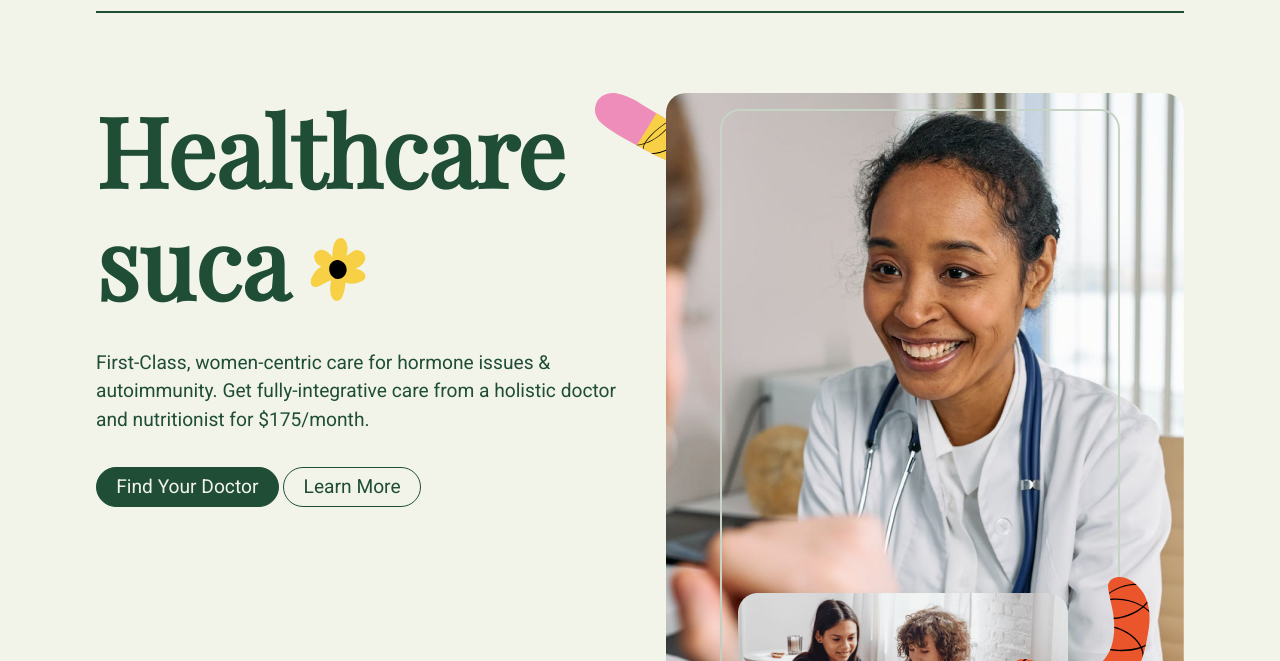
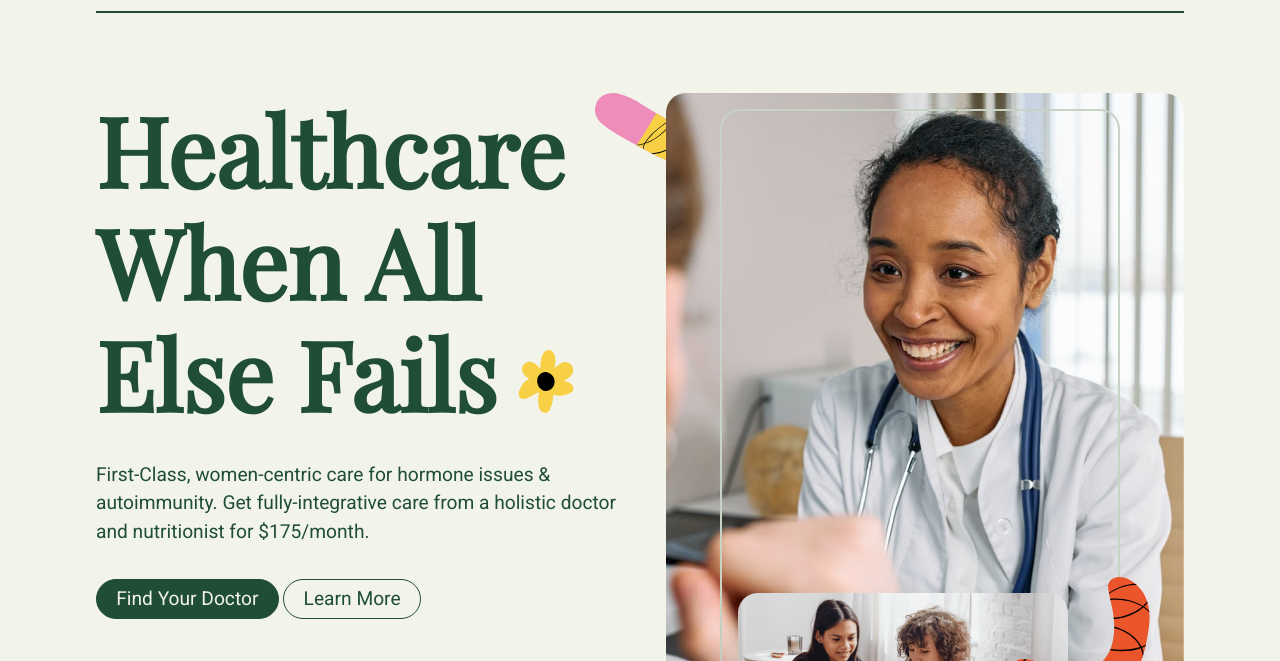
Before and after one commit to CantoniMassimiliano2003/Wisdom-healthcare, a plain HTML site: page index.html in a window 1280 px wide. Shown: the part 139-800 px from the top of the page. Drawn offline with nearby package versions, Linux system fonts and the light colour scheme.

Commit message:
sito originale

```diff
--- a/index.html
+++ b/index.html
@@ -47,7 +47,7 @@
         <div class="columnContainer headingColumns">
 
             <div class="colonnaHeaderTitoli">
-                <h1>Healthcare</br> suca</h1>  <img src="images/Flower.svg" class="flower">
+                <h1>Healthcare</br> When All Else Fails</h1>  <img src="images/Flower.svg" class="flower">
 
                 <p>First-Class, women-centric care for hormone issues & autoimmunity. Get fully-integrative care from a holistic doctor and nutritionist for $175/month.</p>
 
```
